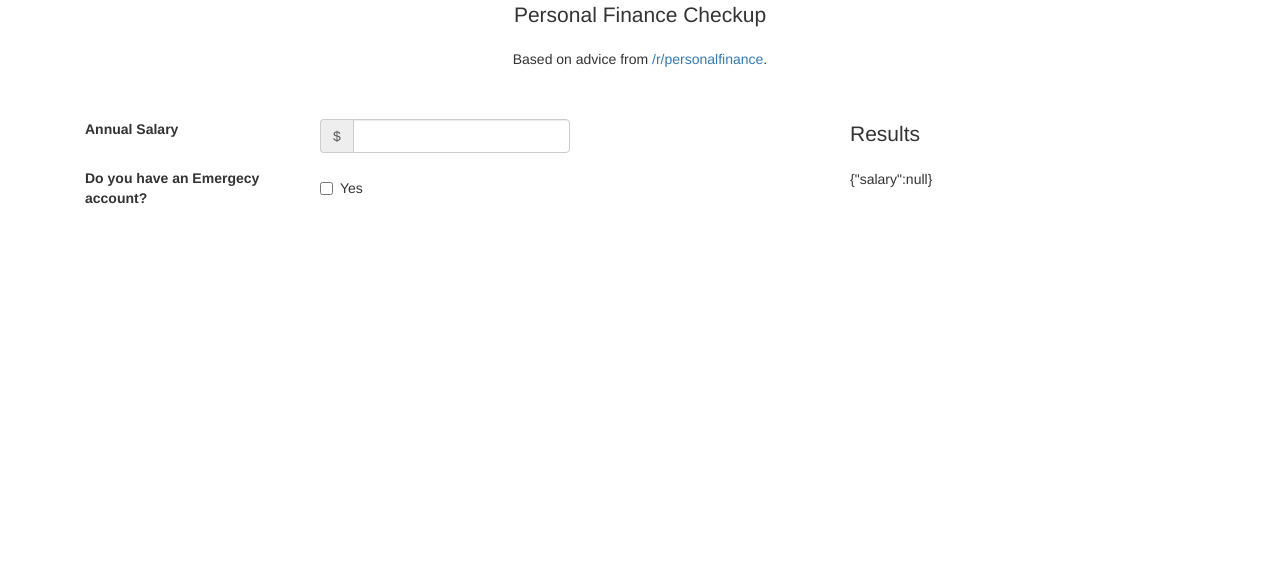
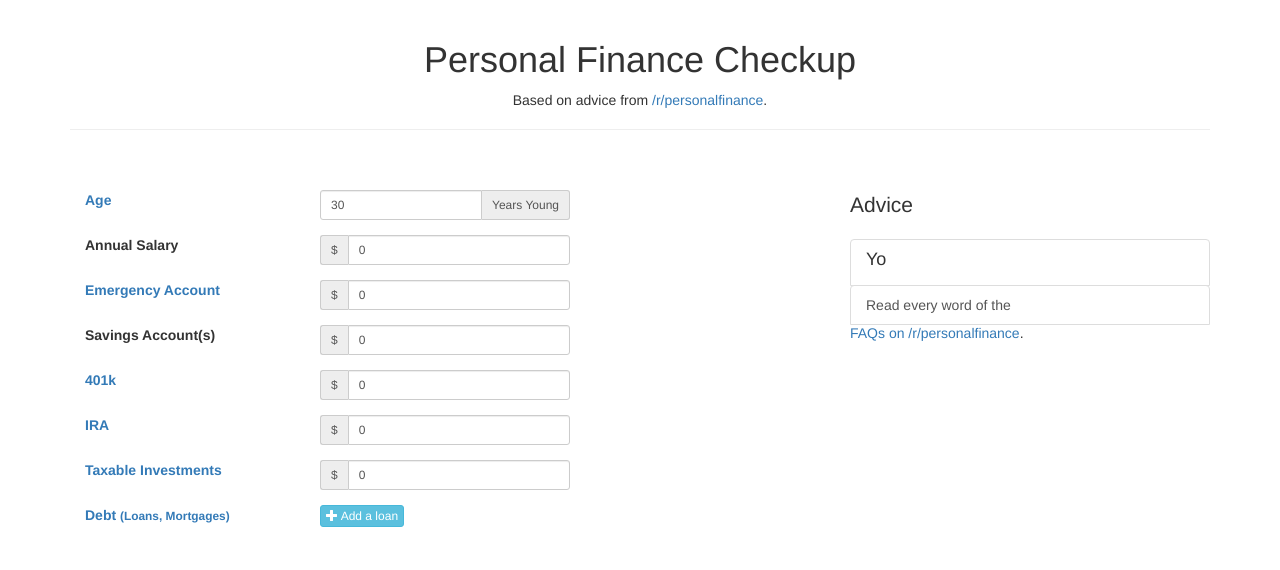
Before and after one commit to tariqbuilds/personal-finance-checkup, a website: page index.html in a window 1280 px wide. Drawn offline with nearby package versions, Linux system fonts and the light colour scheme.

Commit message:
the form is beta-complete. starting advice algorithm

```diff
--- a/app.js
+++ b/app.js
@@ -3,8 +3,30 @@ var pfc = angular.module('pfc', []);
 ////////////////// Global Application //////////////////
 pfc.controller('body', function ($scope) {
 
-  $scope.checkup = {
-    salary: null,
+  $scope.info = {
+    age: 30,
+    salary: 0,
+    emergency_account: 0,
+    savings_account: 0,
+    retirement_401k: 0,
+    ira: 0,
+    taxable_investments: 0,
+    loans: [
+    ]
+  };
+
+  $scope.addALoan = function () {
+    var loanNumber = $scope.info.loans.length + 1;
+
+    $scope.info.loans.push({
+        name: 'Loan #' + loanNumber,
+        interest_rate: 4.2,
+        principle: 0,
+    });
+  };
+
+  $scope.removeLoanAt = function (index) {
+    $scope.info.loans.splice(index, 1);
   };
 
 });
@@ -16,11 +38,9 @@ pfc.directive('format', ['$filter', function ($filter) {
         link: function (scope, elem, attrs, ctrl) {
             if (!ctrl) return;
 
-
             ctrl.$formatters.unshift(function (a) {
                 return $filter(attrs.format)(ctrl.$modelValue)
             });
-
 
             ctrl.$parsers.unshift(function (viewValue) {
                 var plainNumber = viewValue.replace(/[^\d|\-+|\.+]/g, '');
@@ -30,3 +50,13 @@ pfc.directive('format', ['$filter', function ($filter) {
         }
     };
 }]);
+
+pfc.directive('infoForm', ['$filter', function ($filter) {
+    return {
+        restrict: 'E',
+        templateUrl: 'templates/info-form.html',
+        link: function (scope, elem, attrs) {
+
+        }
+    };
+}]);
--- a/index.html
+++ b/index.html
@@ -27,73 +27,195 @@
     </head>
     <body ng-controller="body" class="container">
 
-        <div class="text-center">
-	        <div class="lead">Personal Finance Checkup</div>
-	        <p>Based on advice from <a href="http://www.reddit.com/r/personalfinance">/r/personalfinance</a>. </p>
+        <div class="text-center page-header">
+	        <h1>Personal Finance Checkup</h1>
+	        <p>Based on advice from <a href="http://www.reddit.com/r/personalfinance/wiki/commontopics">/r/personalfinance</a>. </p>
 	    </div>
 
 	    <br/><br/>
 
 	    <div class="row">
-
 			<div class="col-md-8">
 			    <form name="mainForm" class="center-block">
+
+			    	<!-- Age -->
+					<div class="form-group">
+						<label class="col-md-4 control-label" for="age">
+							<a target="_blank" href="https://www.reddit.com/r/personalfinance/wiki/teachme">
+								Age
+							</a>
+						</label>
+						<div class="input-group input-group-sm col-md-4">
+							<input
+								id="age"
+								ng-model="info.age"
+								name="age"
+								type="number"
+								class="form-control">
+							<span class="input-group-addon">Years Young</span>
+		  				</div>
+					</div>
 
 			    	<!-- Annual Salary -->
 					<div class="form-group">
 						<label class="col-md-4 control-label" for="salary">Annual Salary</label>
-						<div class="input-group col-md-4">
+						<div class="input-group input-group-sm col-md-4">
 		    				<span class="input-group-addon text-success">$</span>
 							<input
-								ng-model="checkup.salary"
 								id="salary"
+								ng-model="info.salary"
 								name="salary"
+								format="number"
+								type="number"
+								class="form-control">
+		  				</div>
+					</div>
+
+					<!-- Emergency Account amount -->
+					<div class="form-group">
+						<label class="col-md-4 control-label" for="emergency_account">
+							<a target="_blank" href="http://www.reddit.com/r/personalfinance/wiki/emergencyfunds">
+								Emergency Account
+							</a>
+						</label>
+						<div class="input-group input-group-sm col-md-4">
+		    				<span class="input-group-addon text-success">$</span>
+							<input
+								id="emergency_account"
+								ng-model="info.emergency_account"
+								name="emergency_account"
 								format="number"
 								type="text"
 								class="form-control lead">
 		  				</div>
 					</div>
 
+					<!-- Savings Account amount -->
 					<div class="form-group">
-						<label class="col-md-4 control-label">Do you have an Emergecy account?</label>
+						<label class="col-md-4 control-label" for="savings_account">
+							Savings Account(s)
+						</label>
+						<div class="input-group input-group-sm col-md-4">
+		    				<span class="input-group-addon text-success">$</span>
+							<input
+								id="savings_account"
+								ng-model="info.savings_account"
+								name="savings_account"
+								format="number"
+								type="text"
+								class="form-control lead">
+		  				</div>
+					</div>
 
+					<!-- 401k -->
+					<div class="form-group">
+						<label class="col-md-4 control-label" for="retirement_401k">
+							<a target="_blank" href="http://www.reddit.com/r/personalfinance/wiki/401k">
+								401k
+							</a>
+						</label>
+						<div class="input-group input-group-sm col-md-4">
+		    				<span class="input-group-addon text-success">$</span>
+							<input
+								id="retirement_401k"
+								ng-model="info.retirement_401k"
+								name="retirement_401k"
+								format="number"
+								type="text"
+								class="form-control lead">
+		  				</div>
+					</div>
+
+					<!-- IRA -->
+					<div class="form-group">
+						<label class="col-md-4 control-label" for="ira">
+							<a target="_blank" href="http://www.reddit.com/r/personalfinance/wiki/iras">
+								IRA
+							</a>
+						</label>
+						<div class="input-group input-group-sm col-md-4">
+		    				<span class="input-group-addon text-success">$</span>
+							<input
+								id="ira"
+								ng-model="info.ira"
+								name="ira"
+								format="number"
+								type="text"
+								class="form-control lead">
+		  				</div>
+					</div>
+
+					<!-- Taxable Investments -->
+					<div class="form-group">
+						<label class="col-md-4 control-label" for="taxable_investments">
+							<a target="_blank" href="http://www.reddit.com/r/personalfinance/wiki/investing">
+								Taxable Investments
+							</a>
+						</label>
+						<div class="input-group input-group-sm col-md-4">
+		    				<span class="input-group-addon text-success">$</span>
+							<input
+								id="taxable_investments"
+								ng-model="info.taxable_investments"
+								name="taxable_investments"
+								format="number"
+								type="text"
+								class="form-control lead">
+		  				</div>
+					</div>
+
+					<!-- Loans -->
+					<div class="form-group form-inline">
+						<label class="col-md-4 control-label">
+							<a target="_blank" href="http://www.reddit.com/r/personalfinance/wiki/debt">
+								Debt <small>(Loans, Mortgages)</small></label>
+							</a>
 						<div class="input-group col-md-4">
-							<div class="checkbox">
-								<label>
-									<input type="checkbox" ng-model="checkup.has_emergency_account" ng-value="true">
-									Yes
-								</label>
-							</div>
+							<button class="btn btn-info btn-xs" ng-click="addALoan()">
+								<i class="glyphicon glyphicon-plus"></i>
+								Add a loan
+							</button>
+						</div>
+						<br/><br/>
+						<div class="list-group col-md-offset-1">
+							<a ng-repeat="loan in info.loans" class="row list-group-item">
+								<div class="input-group input-group-sm col-md-3">
+									<input class="form-control" ng-model="loan.name">
+								</div>
+
+								<div class="input-group input-group-sm col-md-4">
+									<span class="input-group-addon text-success">$</span>
+									<input class="form-control" ng-model="loan.principle" type="number">
+								</div>
+
+								<span class="text-warning">@</span>
+
+								<div class="input-group input-group-sm col-md-2">
+									<input class="form-control" ng-model="loan.interest_rate" type="number" step="any">
+									<span class="input-group-addon">%</span>
+								</div>
+
+								<div class="btn btn-danger btn-sm pull-right" ng-click="removeLoanAt($index)">
+									<i class="glyphicon glyphicon-remove"></i>
+								</div>
+							</a>
 						</div>
 					</div>
-
-					<!-- Emergency Account amount -->
-						<div class="form-group" ng-show="checkup.has_emergency_account" ng-class="{ 'animated fadeInDown': checkup.has_emergency_account }">
-
-							<label class="col-md-4 control-label" for="emergency_account">
-								<i class="glyphicon glyphicon-arrow-up"></i>
-								How much is in it?
-							</label>
-
-							<div class="input-group col-md-4">
-			    				<span class="input-group-addon text-success">$</span>
-								<input
-									ng-model="checkup.emergency_account"
-									id="emergency_account"
-									name="emergency_account"
-									format="number"
-									type="text"
-									class="form-control lead">
-			  				</div>
-
-						</div>
 
 			    </form>
 			</div>
 
-			<div class="col-md-3">
-				<div class="lead">Results</div>
-				{{ checkup }}
+			<div class="col-md-4">
+				<div class="lead">Advice</div>
+					<div class="list-group">
+						<a href="#" class="list-group-item">
+							<h4 class="list-group-item-heading">Yo</h4>
+							<p class="list-group-item-text">
+								Read every word of the
+								<a target="_blank" href="http://www.reddit.com/r/personalfinance/wiki/index">FAQs on /r/personalfinance</a>.
+							</p>
+						</a>
+					</div>
 			</div>
 		</div>
 
```
